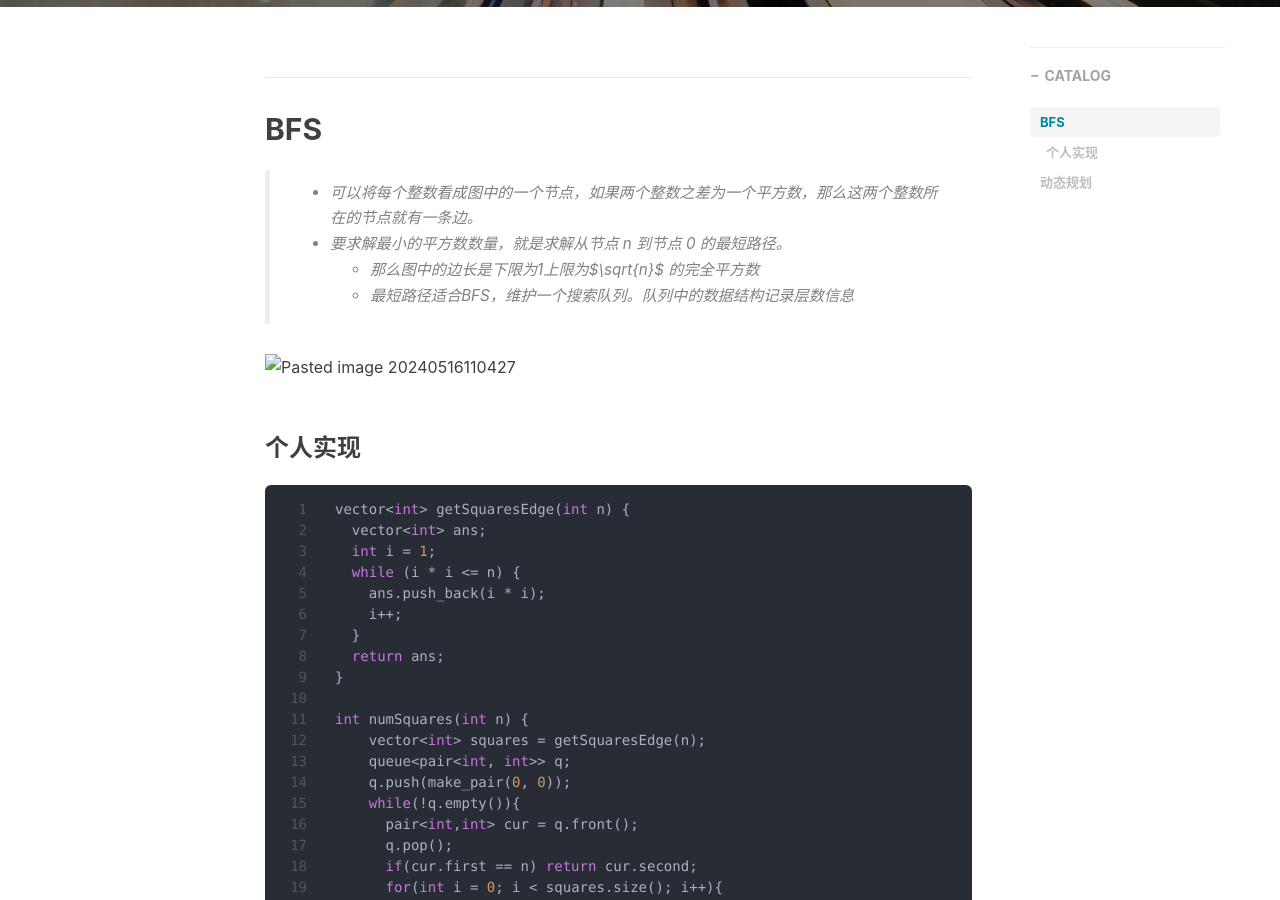
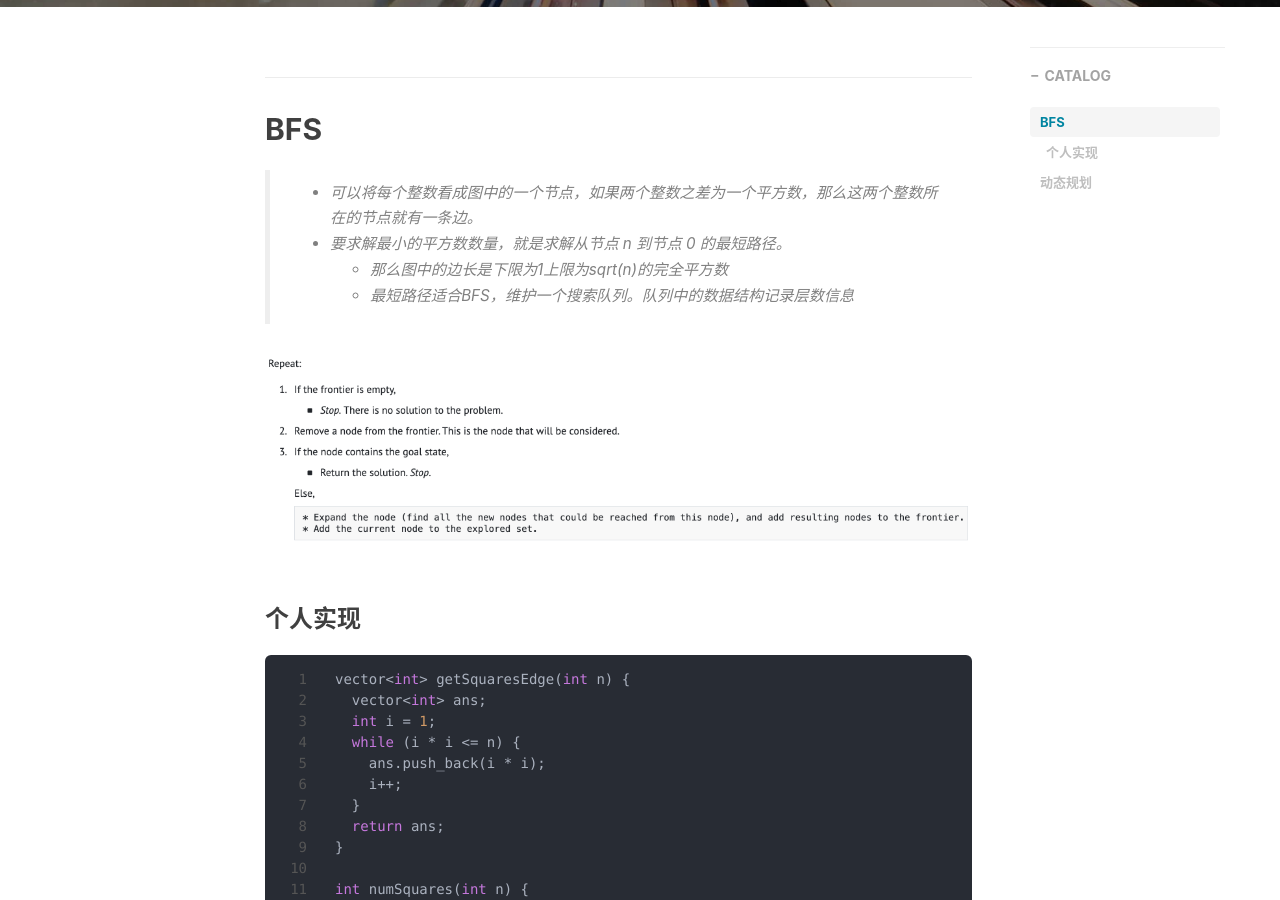
Before and after one commit to Lhrek/Lhrek.github.io, a Jekyll site: the page built from _posts/2024-6-13-numSquares.md, in a window 1280 px wide and 900 px high, scrolled down 516 px. Built offline with Jekyll 4.4.1, drawn with Linux system fonts in a browser that asks for light colours; nearby versions of some CDN libraries; comment, search, counter and statistics services are not loaded.

Commit message:
mac commit

```diff
--- a/_posts/2024-6-13-numSquares.md
+++ b/_posts/2024-6-13-numSquares.md
@@ -16,10 +16,10 @@ tags:
 
 > - 可以将每个整数看成图中的一个节点，如果两个整数之差为一个平方数，那么这两个整数所在的节点就有一条边。
 >- 要求解最小的平方数数量，就是求解从节点 n 到节点 0 的最短路径。
->   - 那么图中的边长是下限为1上限为$\sqrt{n}$ 的完全平方数
+>   - 那么图中的边长是下限为1上限为sqrt(n)的完全平方数
 >   - 最短路径适合BFS，维护一个搜索队列。队列中的数据结构记录层数信息
 
-![Pasted image 20240516110427](../img/in-post/Pasted image 20240516110427.png)
+![Pasted image 20240516110427](/img/in-post/Pasted image 20240516110427.png)
 
 ### 个人实现
 
```
